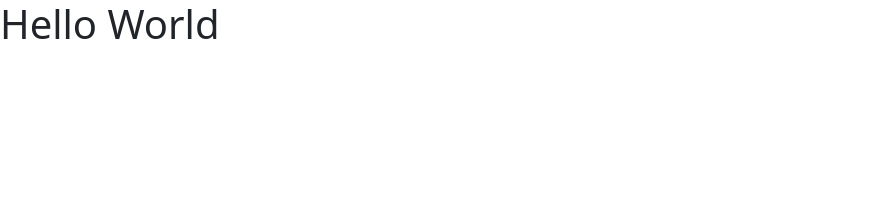
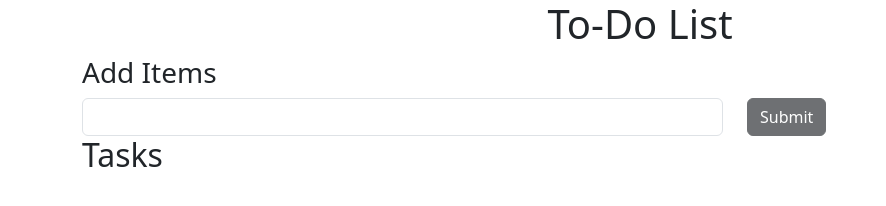
Before and after one commit to aaron-jackson/todo-app, a plain HTML site: page index.html in a window 1280 px wide. Shown: the whole page, without its empty margins (0-886 px from the left). Drawn offline with nearby package versions, Linux system fonts and the light colour scheme.

Commit message:
Base HTML

```diff
--- a/index.html
+++ b/index.html
@@ -11,6 +11,40 @@
     <title>To-Do List</title>
 </head>
 <body>
-    <h1>Hello World</h1>
+    <header>
+        <div class="container">
+            <div class="row text-center">
+                <div class="col-12">
+                    <h1>To-Do List</h1>
+                </div>
+            </div>
+        </div>
+    </header>
+    <main>
+        <div class="container">
+            <div class="row">
+                <h3>Add Items</h3>
+
+                <label id="lblsuccess" class="text-success" style="display: none;"></label>
+
+                <form id="addForm">
+                    <div class="row">
+                        <div class="col-7">
+                            <input type="text" name="item" id="item" onkeyup="toggleBttn(this, 'submit')" class="form-control">
+                        </div>
+                        <div class="col-5">
+                            <input type="submit" class="btn btn-dark" id="submit" value="Submit" disabled>
+                        </div>
+                    </div>
+                </form>
+
+                <h2>Tasks</h2>
+
+                <form id="taskForm">
+                    <ul class="list-group" id="items"></ul>
+                </form>
+            </div>
+        </div>
+    </main>
 </body>
 </html>
```
